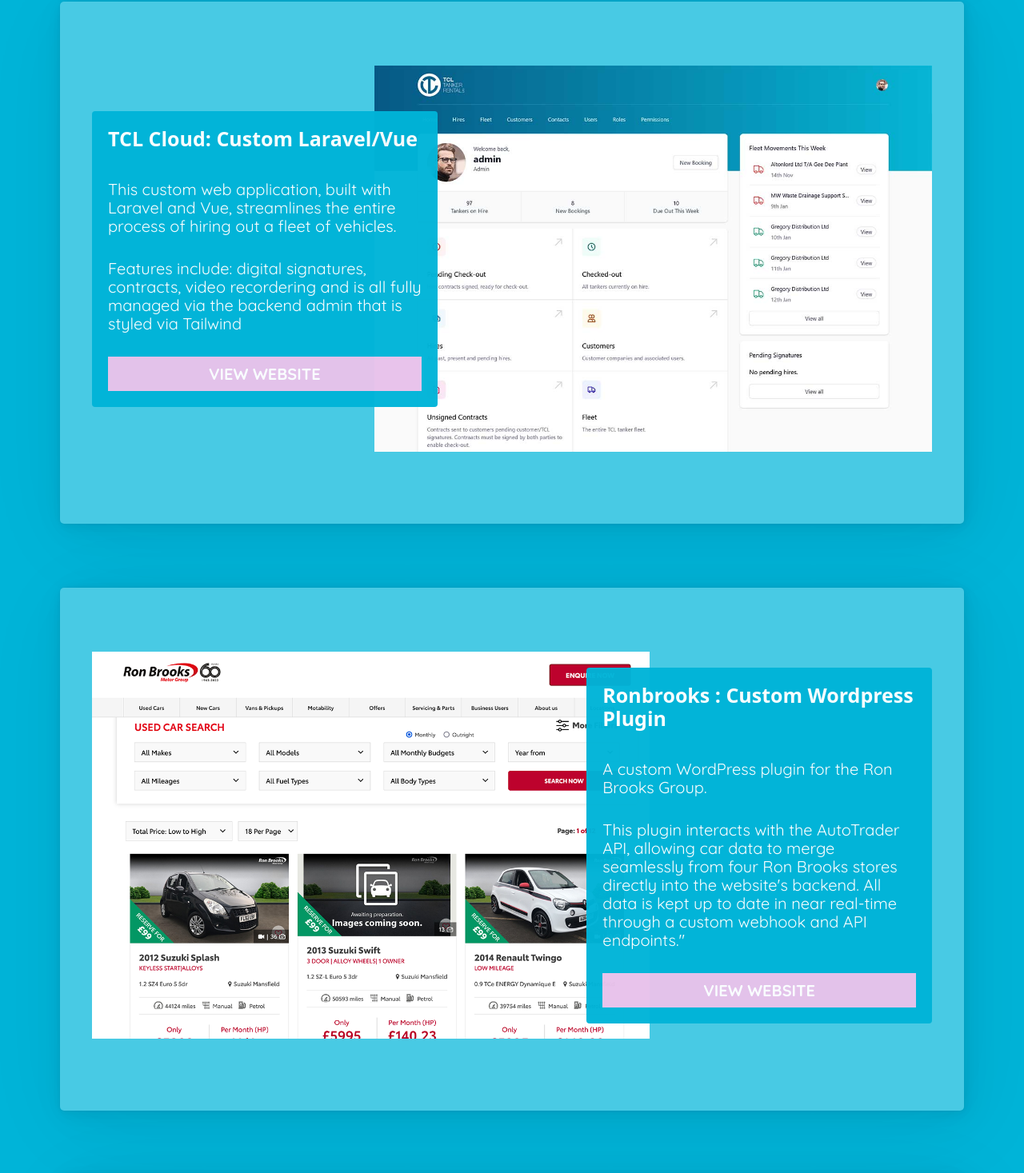
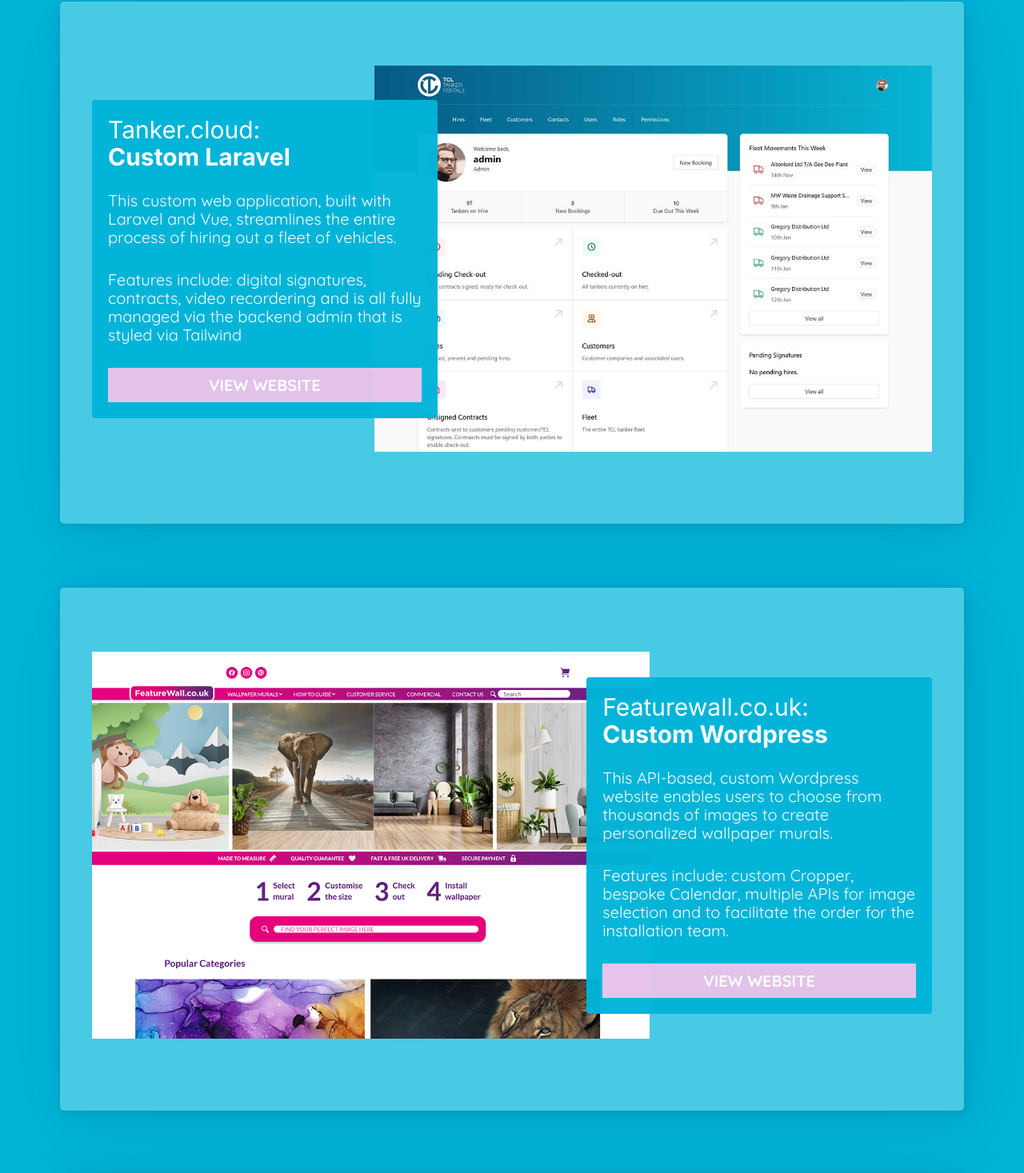
Before and after one commit to linear5ky/portfolio-2023, a Next.js app: page / in a window 1280 px wide. Shown: the part 1732-3199 px from the top of the page at 80% size. Built offline with nearby package versions, Linux system fonts and the light colour scheme.

Commit message:
fix: update projects

```diff
--- a/components/Projects.js
+++ b/components/Projects.js
@@ -38,8 +38,9 @@
           >
             <div class="project-content">
               <div class="inner">
-                <h4>{proj.name}</h4>
-                {proj.description}
+                <h3>{proj.name}</h3>
+                <p>{proj.description}</p>
+
                 <a
                   href={proj.href}
                   class="btn large"
--- a/constants/Projects.js
+++ b/constants/Projects.js
@@ -2,7 +2,11 @@
 const projects = {
   items: [
     {
-      name: "Elitesie: Custom Laravel/Vue",
+      name: (
+        <>
+          Elitesie: <span>Custom Laravel</span>
+        </>
+      ),
       description: (
         <Fragment>
           <p>
@@ -21,7 +25,11 @@
     },
 
     {
-      name: "TCL Cloud: Custom Laravel/Vue",
+      name: (
+        <>
+          Tanker.cloud: <span>Custom Laravel</span>
+        </>
+      ),
       description: (
         <Fragment>
           <p>
@@ -41,24 +49,11 @@
     },
 
     {
-      name: "Ronbrooks : Custom Wordpress Plugin",
-      description: (
-        <Fragment>
-          <p>A custom WordPress plugin for the Ron Brooks Group. </p>
-          <p>
-            This plugin interacts with the AutoTrader API, allowing car data to
-            merge seamlessly from four Ron Brooks stores directly into the
-            website's backend. All data is kept up to date in near real-time
-            through a custom webhook and API endpoints."
-          </p>
-        </Fragment>
+      name: (
+        <>
+          Featurewall.co.uk: <span>Custom Wordpress</span>
+        </>
       ),
-      image: "/images/portfolio-rb.png",
-      href: "https://www.ronbrooks.co.uk/",
-    },
-
-    {
-      name: "Featurewall: Custom Wordpress theme + plugin",
       description: (
         <Fragment>
           <p>
@@ -78,7 +73,33 @@
     },
 
     {
-      name: "BuytoGive: Custom Laravel",
+      name: (
+        <>
+          Ronbrooks.co.uk: <span>Custom Wordpress</span>
+        </>
+      ),
+      description: (
+        <Fragment>
+          <p>A custom WordPress plugin for the Ron Brooks Group. </p>
+          <p>
+            This plugin interacts with the AutoTrader API, allowing car data to
+            merge seamlessly from four Ron Brooks stores directly into the
+            website's backend. All data is kept up to date in near real-time
+            through a custom webhook and API endpoints."
+          </p>
+        </Fragment>
+      ),
+      image: "/images/portfolio-rb.png",
+      href: "https://www.ronbrooks.co.uk/",
+    },
+
+    {
+      name: (
+        <>
+          BuytoGive: <span>Custom Laravel</span>
+        </>
+      ),
+
       description: (
         <Fragment>
           <p>
@@ -102,7 +123,11 @@
     },
 
     {
-      name: "Follwells: Custom Wordpress plugin and theme",
+      name: (
+        <>
+          Follwells.co.uk <span>Custom Laravel</span>
+        </>
+      ),
       description: (
         <Fragment>
           <p>
--- a/styles/globals.css
+++ b/styles/globals.css
@@ -188,13 +188,19 @@
 h5,
 h5,
 p {
-  margin: 2rem 0;
+  margin: 1.5rem 0;
   font-weight: 500;
   color: #fff !important;
 }
 
 h3 {
-  font-size: 2rem;
+  font-size: 1.5rem;
+}
+
+@media (min-width: 768px) {
+  h3 {
+    font-size: 2rem;
+  }
 }
 
 .custom-img {
--- a/styles/projects.css
+++ b/styles/projects.css
@@ -1,42 +1,48 @@
 .projects {
-
   position: relative;
 }
 
 .project {
-    display:grid;
+  display: grid;
   grid-template-columns: 1fr;
   grid-template-areas:
-
     "content"
     "image";
 
-    grid-gap:1rem;
-    margin-bottom:2rem;
+  grid-gap: 1rem;
+  margin-bottom: 2rem;
   align-items: center;
   grid-gap: 10px;
-    margin-bottom:130px;
-    background:var(--sky-blue);
-
+  margin-bottom: 130px;
+  background: var(--sky-blue);
 }
 
+.project h3 {
+  margin-bottom: 1.25rem;
+  font-weight: 400;
+  font-family: var(--font-header);
+}
+
+.project h3 span {
+  font-weight: 700;
+  display: block;
+}
 
 @media (min-width: 768px) {
   .project {
     grid-template-columns: repeat(12, 1fr);
-        grid-template-areas: "image image image image"
+    grid-template-areas:
+      "image image image image"
       "content content content content content content content content";
   }
 }
-
 
 .project-image {
   grid-area: image;
   z-index: 1;
   position: relative;
   text-align: left;
-    order:2;
-
+  order: 2;
 }
 
 @media (min-width: 768px) {
@@ -47,37 +53,37 @@
 }
 
 .project-image img::before {
-    background:rgba(202, 240, 248,0.2);
-    content:'';
+  background: rgba(202, 240, 248, 0.2);
+  content: "";
   position: absolute;
-    z-index:2;
-    width:100%;
-    height:100%;
-    left:0;
-    top:0;
-
+  z-index: 2;
+  width: 100%;
+  height: 100%;
+  left: 0;
+  top: 0;
 }
 
 .project-content {
-    background:var(  --pacific-blue);
-    border-radius:4px;
+  background: var(--pacific-blue);
+  border-radius: 4px;
   align-items: center;
   z-index: 2;
   position: relative;
 
-    display:flex;
+  display: flex;
   align-items: center;
-    padding:20px;
+  padding: 20px;
   flex-wrap: wrap;
-    order:1;
+  order: 1;
   opacity: 0.97;
-
 }
 
-.project-content  a {color:var(--white); text-decoration:underline;}
+.project-content a {
+  color: var(--white);
+  text-decoration: underline;
+}
 @media (min-width: 768px) {
   .project-content {
-
     grid-area: 2 / 1 / 1 / 1;
     grid-column: 8 / 13;
   }
@@ -103,19 +109,14 @@
 
 .project-content h4 {
   flex-basis: 100%;
-
-
 }
 
 @media (min-width: 768px) {
-    .project:nth-child(2n)  .project-content {
-
+  .project:nth-child(2n) .project-content {
     grid-column: 1 / 6;
   }
 
-
-    .project:nth-child(2n)  .project-image  {
+  .project:nth-child(2n) .project-image {
     grid-column: 5 / -1;
-
   }
 }
```
Lines whose indentation alone changed are shown as unchanged.
